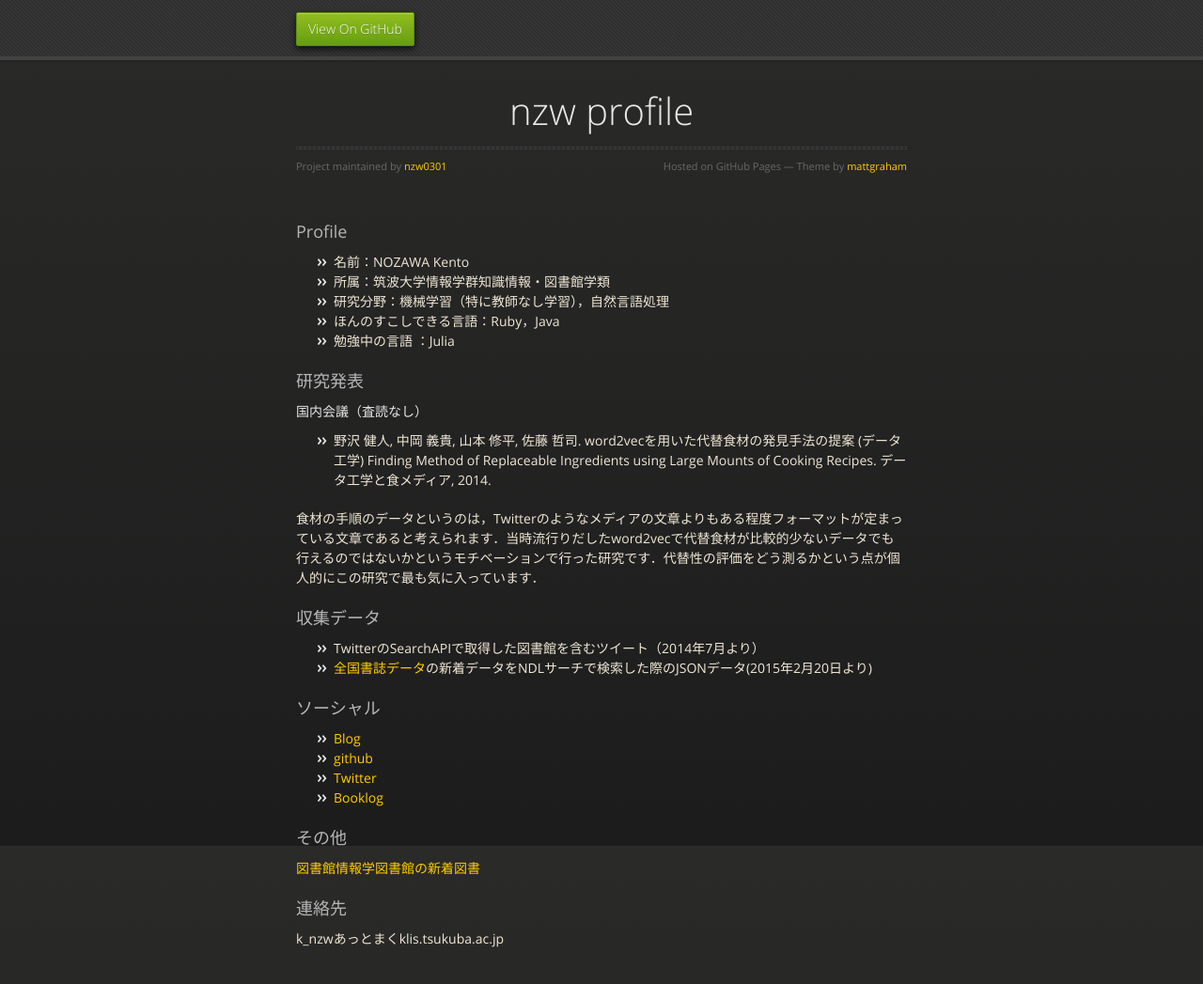
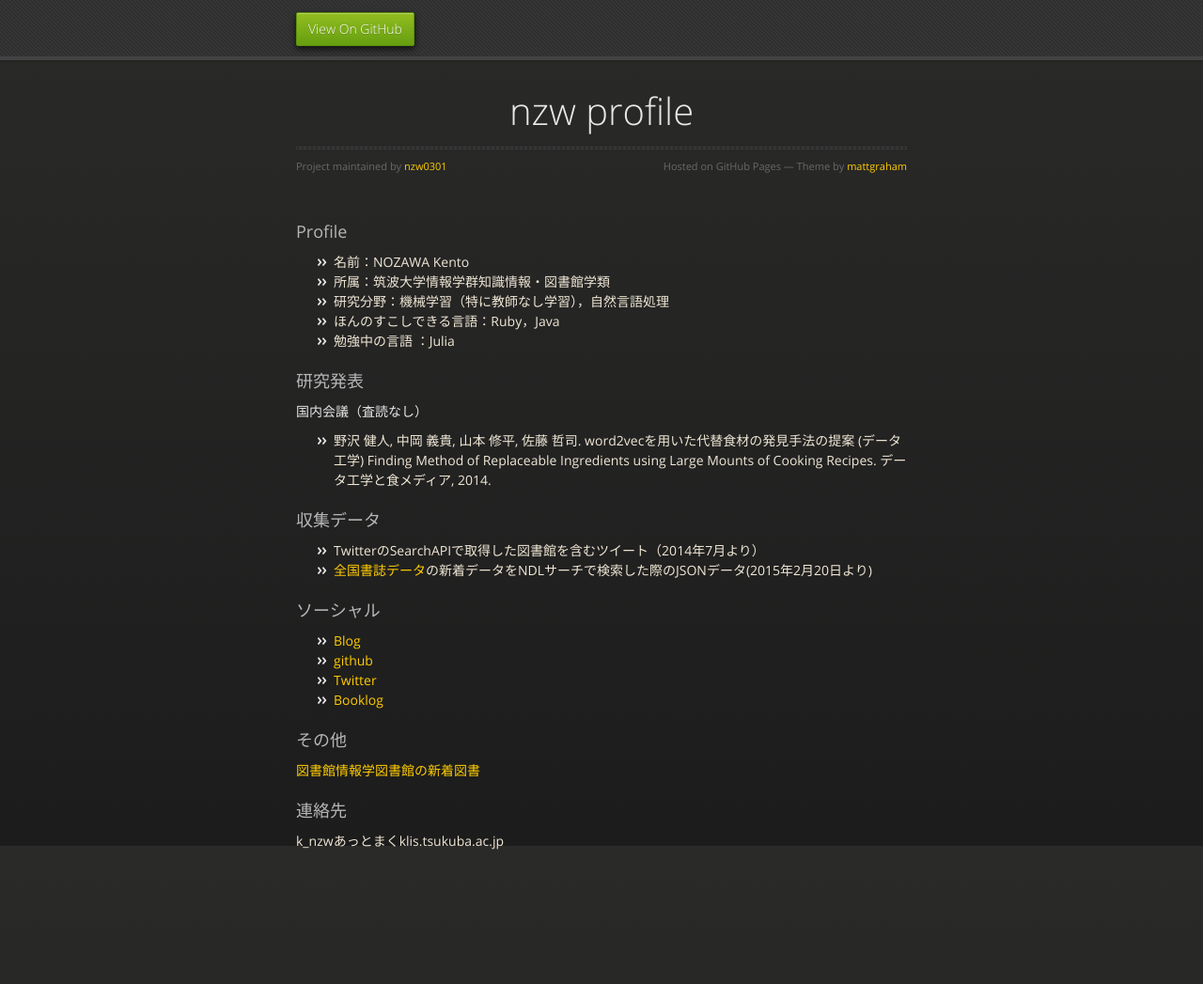
Before and after one commit to nzw0301/nzw0301.github.io, a Jekyll site: the page index.html, which Jekyll copies as it is, in a window 1280 px wide and 1119 px high. Shown: the top 1047 px of the window at 94% size. Built offline with Jekyll 4.4.1, drawn with Linux system fonts in a browser that asks for light colours; nearby versions of some CDN libraries.

Commit message:
remoce research

```diff
--- a/index.html
+++ b/index.html
@@ -49,8 +49,6 @@
         <ul>
           <li>野沢 健人, 中岡 義貴, 山本 修平, 佐藤 哲司. word2vecを用いた代替食材の発見手法の提案 (データ工学) Finding Method of Replaceable Ingredients using Large Mounts of Cooking Recipes. データ工学と食メディア, 2014. </li>
         </ul>
-        <p>  食材の手順のデータというのは，Twitterのようなメディアの文章よりもある程度フォーマットが定まっている文章であると考えられます．当時流行りだしたword2vecで代替食材が比較的少ないデータでも行えるのではないかというモチベーションで行った研究です．代替性の評価をどう測るかという点が個人的にこの研究で最も気に入っています．</p>
-
 
         <h3>収集データ</h3>
         <ul>
```
